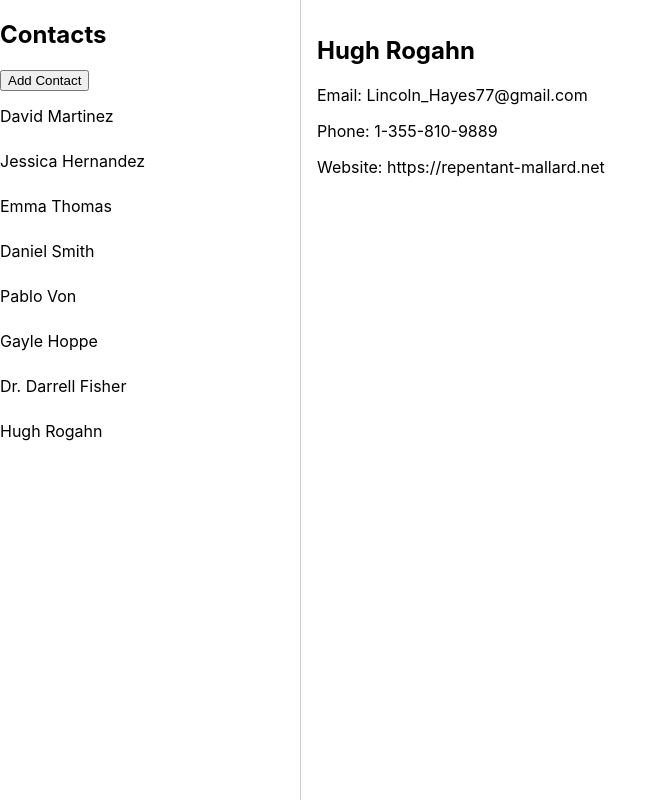
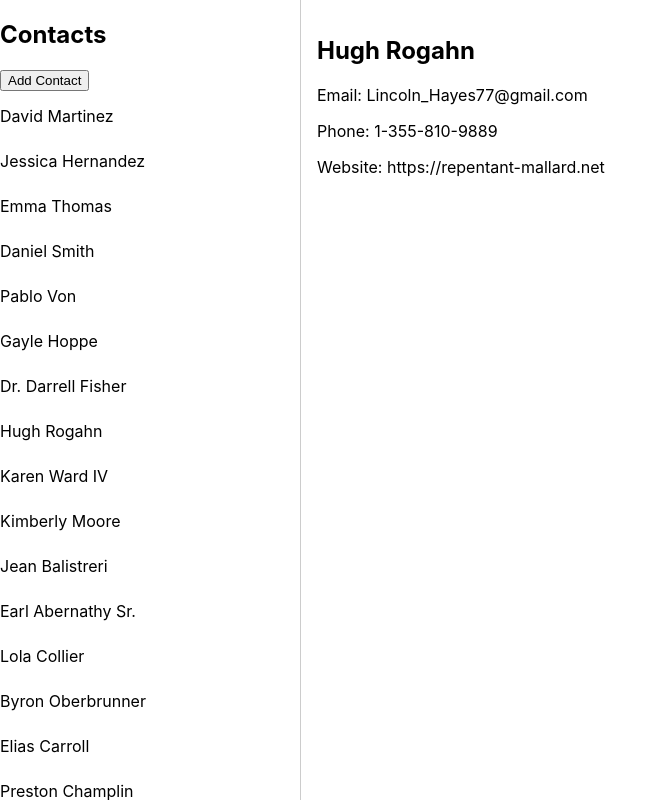
Before and after one commit to neilgamb/contact-manager, a React (Create React App) app: page /contact/110a in a window 1280 px wide. Shown: the whole page, without its empty margins (0-668 px from the left). Built offline with nearby package versions, Linux system fonts and the light colour scheme; data requests are answered from the project's data file.

Commit message:
tightening up cache invalidation, etc

```diff
--- a/db.json
+++ b/db.json
@@ -55,6 +55,83 @@
       "email": "Lincoln_Hayes77@gmail.com",
       "phone": "1-355-810-9889",
       "website": "https://repentant-mallard.net"
+    },
+    {
+      "id": "ebe7",
+      "name": "Karen Ward IV",
+      "email": "Kavon_Hane@yahoo.com",
+      "phone": "1-361-334-0540 x00710",
+      "website": "https://unsung-effector.info/"
+    },
+    {
+      "id": "3686",
+      "name": "Kimberly Moore",
+      "email": "Myrtis_Adams@yahoo.com",
+      "phone": "(535) 581-2186 x02132",
+      "website": "https://spanish-chap.org"
+    },
+    {
+      "id": "7531",
+      "name": "Jean Balistreri",
+      "email": "Nasir.Mueller15@yahoo.com",
+      "phone": "1-404-921-0612 x2650",
+      "website": "https://suburban-alert.name/"
+    },
+    {
+      "id": "e1e1",
+      "name": "Earl Abernathy Sr.",
+      "email": "Joana2@yahoo.com",
+      "phone": "(955) 224-2707 x190",
+      "website": "https://these-scrap.net"
+    },
+    {
+      "id": "fc28",
+      "name": "Lola Collier",
+      "email": "Augustine14@yahoo.com",
+      "phone": "882.414.9761 x6953",
+      "website": "https://negative-pendant.name"
+    },
+    {
+      "id": "fc89",
+      "name": "Byron Oberbrunner",
+      "email": "Monique36@gmail.com",
+      "phone": "684-772-8431 x925",
+      "website": "https://lovely-sarong.info"
+    },
+    {
+      "id": "930b",
+      "name": "Elias Carroll",
+      "email": "Emerson98@hotmail.com",
+      "phone": "1-828-727-0997 x4652",
+      "website": "https://stylish-adrenalin.info"
+    },
+    {
+      "id": "abed",
+      "name": "Preston Champlin",
+      "email": "Margarita19@yahoo.com",
+      "phone": "(978) 646-8628 x0998",
+      "website": "https://darling-basket.info/"
+    },
+    {
+      "id": "ea9d",
+      "name": "Dr. Jeremiah Klocko",
+      "email": "Eli_Huels67@hotmail.com",
+      "phone": "(290) 495-6515",
+      "website": "https://glorious-pillbox.biz/"
+    },
+    {
+      "id": "f950",
+      "name": "Jennifer Becker",
+      "email": "Dolores_Schmidt@yahoo.com",
+      "phone": "516-238-3165 x612",
+      "website": "https://low-descendant.org/"
+    },
+    {
+      "id": "c422",
+      "name": "Philip Murazik",
+      "email": "Alexie70@yahoo.com",
+      "phone": "1-889-608-3108",
+      "website": "https://regal-executor.name"
     }
   ]
 }
--- a/src/App.tsx
+++ b/src/App.tsx
@@ -3,11 +3,15 @@ import { BrowserRouter as Router, Route, Routes } from "react-router-dom";
 import ContactMenu from "./components/ContactMenu";
 import ContactDetails from "./components/ContactDetails";
 import { useAppSelector } from "./app/store";
-import { selectIsGetContactsError } from "./features/contacts/contactsApiSelectors";
+import {
+  selectIsGetContactsError,
+  selectIsGetContactsLoading,
+} from "./features/contacts/contactsApiSelectors";
 import "./App.css";
 
 const App: React.FC = () => {
   const isGetContactsError = useAppSelector(selectIsGetContactsError);
+  const isGetContactsLoading = useAppSelector(selectIsGetContactsLoading);
 
   return (
     <Router>
@@ -17,7 +21,6 @@ const App: React.FC = () => {
             width: "300px",
             borderRight: "1px solid #ccc",
             overflowY: "hidden",
-            // padding: "16px",
           }}
         >
           <ContactMenu />
@@ -28,9 +31,11 @@ const App: React.FC = () => {
             <Route
               path="/"
               element={
-                !isGetContactsError && (
-                  <div>Select a contact to view details</div>
-                )
+                isGetContactsLoading
+                  ? null
+                  : !isGetContactsError && (
+                      <div>Select a contact to view details</div>
+                    )
               }
             />
             <Route path="/contact/:id" element={<ContactDetails />} />
--- a/src/components/ContactMenu.tsx
+++ b/src/components/ContactMenu.tsx
@@ -4,14 +4,9 @@ import ContactMenuHeader from "./ContactMenuHeader";
 import ContactMenuList from "./ContactMenuList";
 
 const ContactMenu: React.FC = () => {
-  const {
-    data: contacts,
-    error,
-    isLoading,
-    isFetching,
-  } = useGetContactsQuery(undefined);
+  const { data: contacts, error, isLoading } = useGetContactsQuery(undefined);
 
-  if (isLoading || isFetching) {
+  if (isLoading) {
     return <div>Loading contacts...</div>;
   }
 
--- a/src/features/baseQuery.ts
+++ b/src/features/baseQuery.ts
@@ -2,6 +2,11 @@ import { fetchBaseQuery } from "@reduxjs/toolkit/query";
 
 const BASE_URL = "http://localhost:3001/";
 
+// Utility function to add a delay
+const delay = (ms: number) => new Promise((resolve) => setTimeout(resolve, ms));
+
 export const baseQuery = async (args: any, api: any, extraOptions: any) => {
+  // Add artificial delay (e.g., 2 seconds)
+  await delay(500);
   return fetchBaseQuery({ baseUrl: BASE_URL })(args, api, extraOptions);
 };
--- a/src/features/contacts/contactsApiSelectors.ts
+++ b/src/features/contacts/contactsApiSelectors.ts
@@ -10,6 +10,11 @@ export const selectIsGetContactsError = createSelector(
   (contactsQueryState) => !!contactsQueryState?.error
 );
 
+export const selectIsGetContactsLoading = createSelector(
+  selectContactsQuery,
+  (contactsQueryState) => contactsQueryState?.isLoading
+);
+
 export const selectContacts = createSelector(
   selectContactsQuery,
   (contactsQueryState) => contactsQueryState?.data
--- a/src/features/contacts/queries/getContactByIdHandler.ts
+++ b/src/features/contacts/queries/getContactByIdHandler.ts
@@ -27,7 +27,6 @@ export const getContactByIdHandler = (
   "contactsApi"
 > => {
   return builder.query<GetContactByIdResponse, GetContactByIdArgs>({
-    providesTags: ["Contact"],
     query: ({ id }: GetContactByIdArgs) => ({
       url: `contacts/${id}`,
       method: "GET",
```
